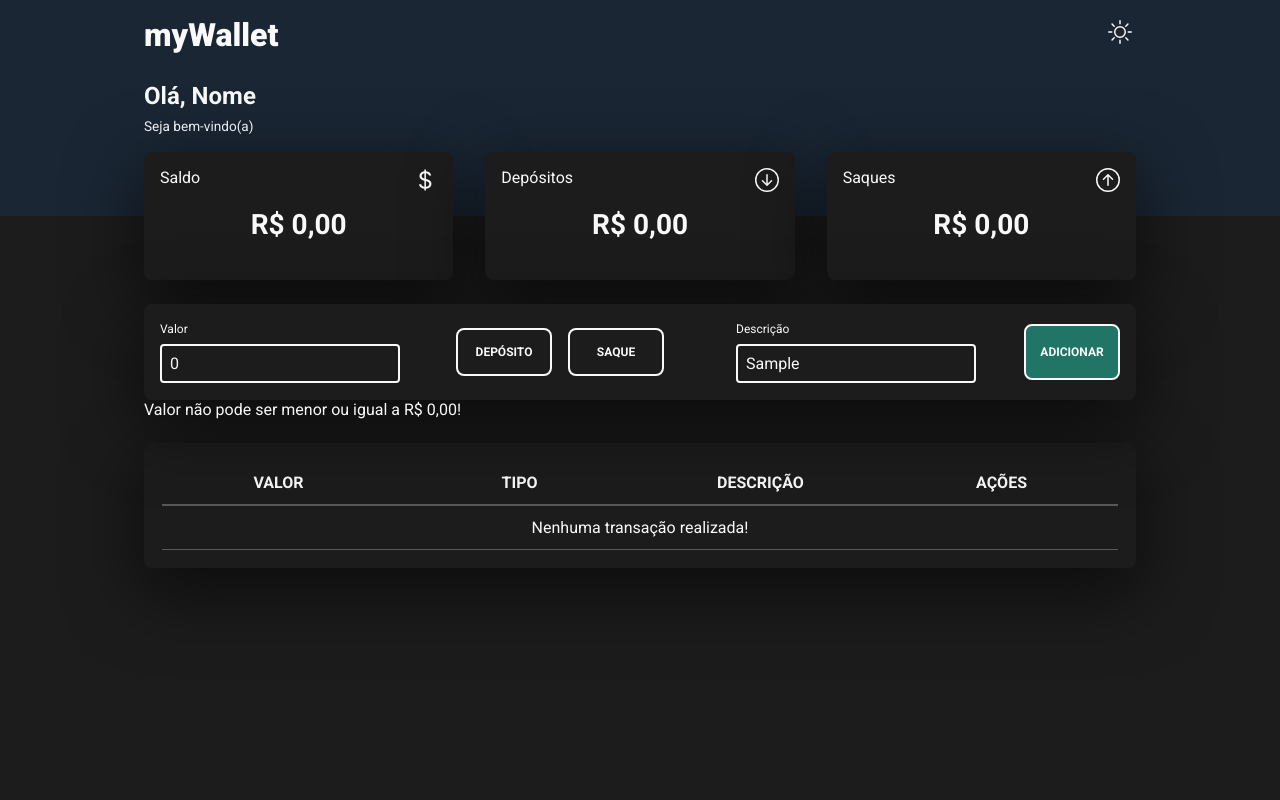
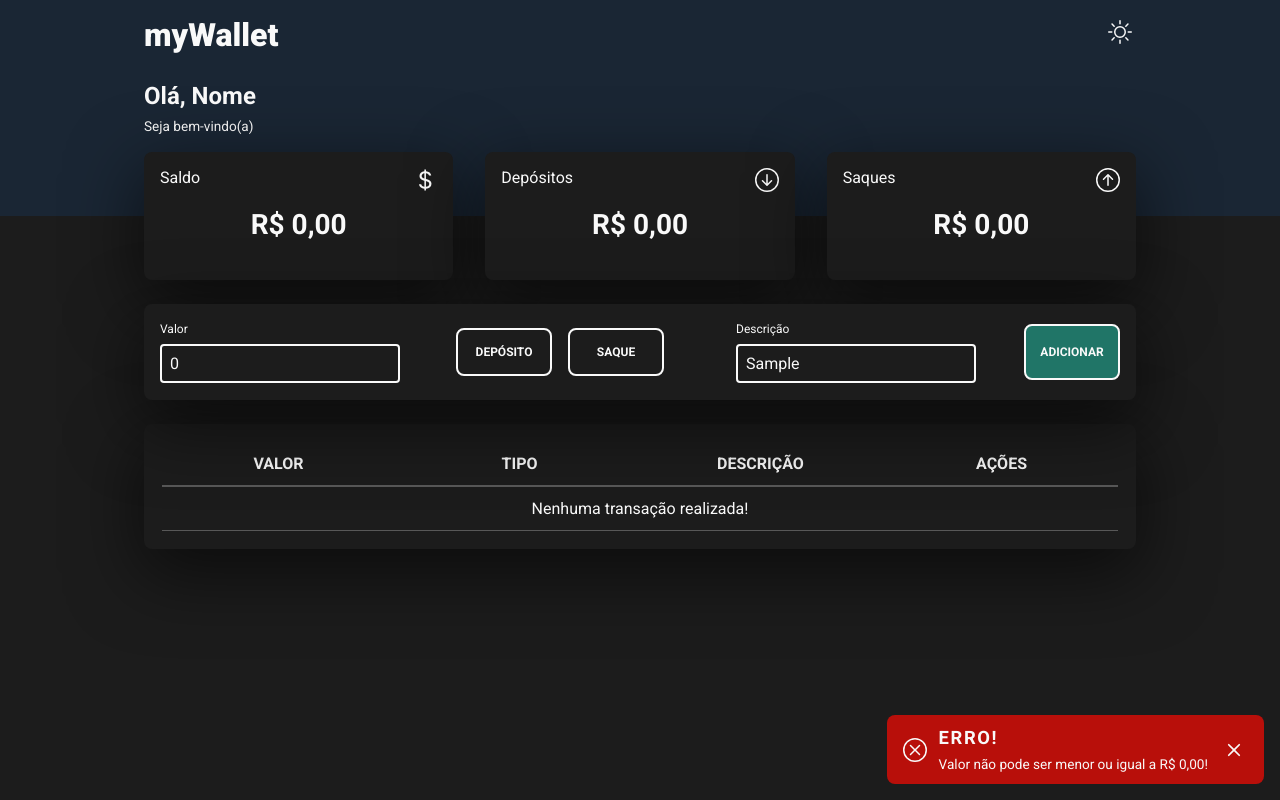
Before and after one commit to williancapitolio/mywallet, a React (Vite) app: page / in a window 1280 px wide. Both pictures are taken after typing "Sample" into the empty fields and a click on the button "ADICIONAR". Built offline with nearby package versions, Linux system fonts and the light colour scheme.

Commit message:
set toast notification and styles

```diff
--- a/src/components/forms/FormTransaction/FormTransaction.tsx
+++ b/src/components/forms/FormTransaction/FormTransaction.tsx
@@ -3,6 +3,8 @@ import { useManageFormTransaction } from "../../../hooks/use-manage-form-transac
 import { ToastNotification } from "../../structures/ToastNotification";
 
 import { Submit } from "../../buttons/Submit";
+
+import { BsXCircle } from "react-icons/bs";
 
 import * as S from "./FormTransactionStyles";
 
@@ -10,6 +12,7 @@ export const FormTransaction = () => {
   const {
     handleSubmit,
     handleChange,
+    handleError,
     inputs,
     error,
     radioDepositRef,
@@ -82,7 +85,14 @@ export const FormTransaction = () => {
 
         <Submit text="Adicionar" />
       </S.Form>
-      {error && <ToastNotification error={error} />}
+      {error && (
+        <ToastNotification
+          icon={<BsXCircle className="btn-icon" />}
+          type="Erro!"
+          message={error}
+          closeToastNotification={handleError}
+        />
+      )}
     </S.Wrapper>
   );
 };
--- a/src/components/structures/ToastNotification/ToastNotification.tsx
+++ b/src/components/structures/ToastNotification/ToastNotification.tsx
@@ -1,13 +1,30 @@
+import { BsX } from "react-icons/bs";
+
 import * as S from "./ToastNotificationStyles";
 
 type ToastNotificationProps = {
-  error: string;
+  icon: React.ReactNode;
+  type: string;
+  message: string;
+  closeToastNotification: () => void;
 };
 
-export const ToastNotification = ({ error }: ToastNotificationProps) => {
+export const ToastNotification = ({
+  icon,
+  type,
+  message,
+  closeToastNotification,
+}: ToastNotificationProps) => {
   return (
     <S.Wrapper>
-      <p>{error}</p>
+      <S.Icon>{icon}</S.Icon>
+      <S.Content>
+        <S.Type>{type}</S.Type>
+        <S.Text>{message}</S.Text>
+      </S.Content>
+      <S.Close onClick={closeToastNotification}>
+        <BsX className="btn-icon" />
+      </S.Close>
     </S.Wrapper>
   );
 };
--- a/src/components/structures/ToastNotification/ToastNotificationStyles.ts
+++ b/src/components/structures/ToastNotification/ToastNotificationStyles.ts
@@ -1,3 +1,59 @@
 import styled from "styled-components";
 
-export const Wrapper = styled.div``;
+export const Wrapper = styled.div`
+  background-color: ${(props) => props.theme.colors.button.danger};
+  padding: 0.75rem 1rem;
+  display: flex;
+  align-items: center;
+  justify-content: center;
+  gap: 0.75rem;
+  width: fit-content;
+  border-radius: 0.5rem;
+  position: fixed;
+  bottom: 0;
+  right: 0;
+  margin: 1rem;
+`;
+
+export const Icon = styled.span`
+  display: flex;
+  align-items: center;
+  justify-content: center;
+
+  .btn-icon {
+    font-size: 1.5rem;
+  }
+`;
+
+export const Content = styled.div`
+  display: flex;
+  flex-direction: column;
+  gap: 0.5rem;
+`;
+
+export const Type = styled.h3`
+  font-size: 1.15rem;
+  font-weight: 700;
+  text-transform: uppercase;
+  letter-spacing: 0.1rem;
+`;
+
+export const Text = styled.p`
+  font-size: 0.85rem;
+`;
+
+export const Close = styled.span`
+  cursor: pointer;
+  display: flex;
+  align-items: center;
+  justify-content: center;
+  border-radius: 50%;
+
+  &:hover {
+    opacity: 0.85;
+  }
+
+  .btn-icon {
+    font-size: 1.75rem;
+  }
+`;
--- a/src/hooks/use-manage-form-transaction.ts
+++ b/src/hooks/use-manage-form-transaction.ts
@@ -1,4 +1,4 @@
-import { useRef, useState } from "react";
+import { useEffect, useRef, useState } from "react";
 
 import { useDispatch } from "react-redux";
 
@@ -37,6 +37,18 @@ export const useManageFormTransaction = () => {
         .value,
     }));
   };
+
+  const handleError = () => {
+    setError("");
+  };
+
+  useEffect(() => {
+    const timer = setTimeout(() => {
+      handleError();
+    }, 3000);
+
+    return () => clearTimeout(timer);
+  }, [error]);
 
   const handleSubmit = (ev: React.SyntheticEvent) => {
     ev.preventDefault();
@@ -83,7 +95,7 @@ export const useManageFormTransaction = () => {
       if (transactionData.type === "withdraw")
         dispatch(doWithdraw(transactionData));
 
-      setError("");
+      handleError();
       setInputs(defaultInputs);
 
       radioDepositRef.current!.checked = false;
@@ -97,6 +109,7 @@ export const useManageFormTransaction = () => {
   return {
     handleSubmit,
     handleChange,
+    handleError,
     inputs,
     error,
     radioDepositRef,
```
